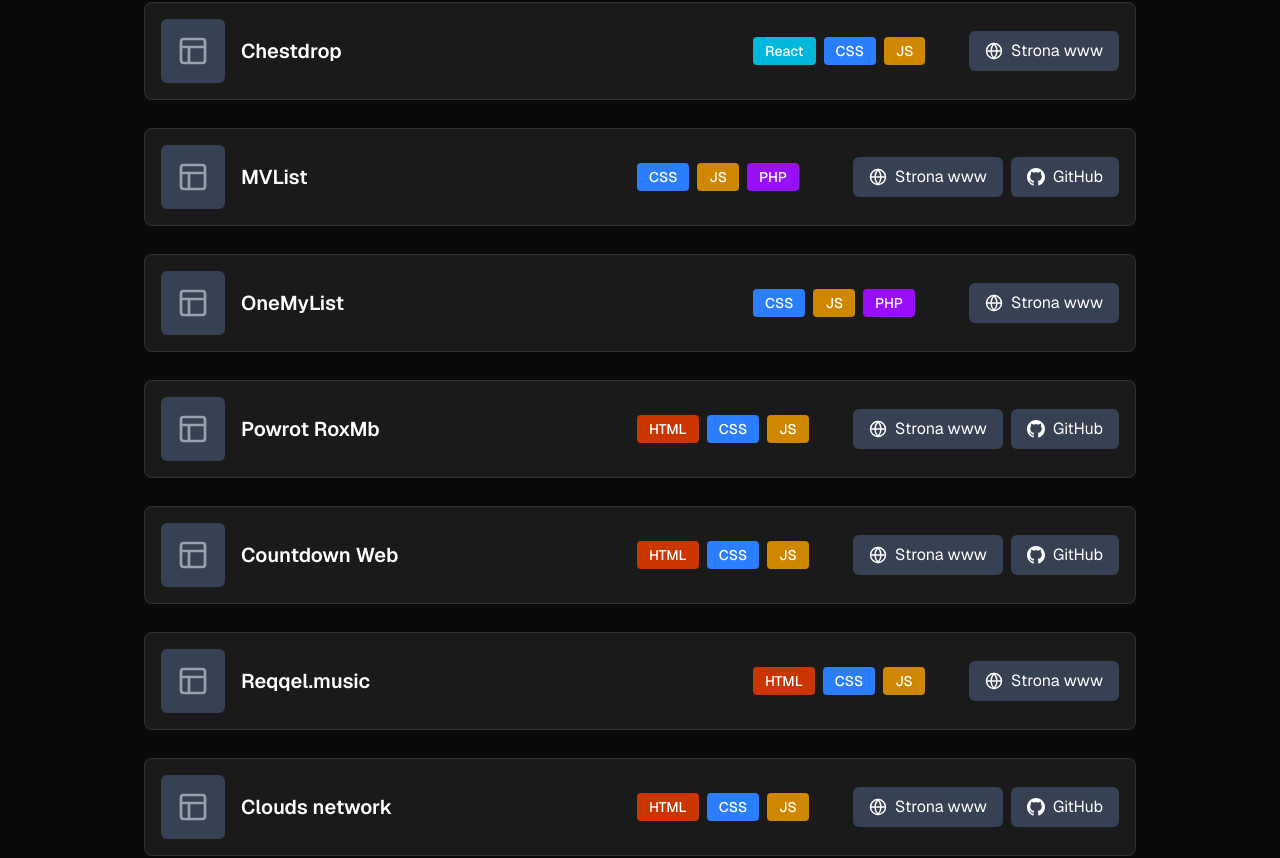
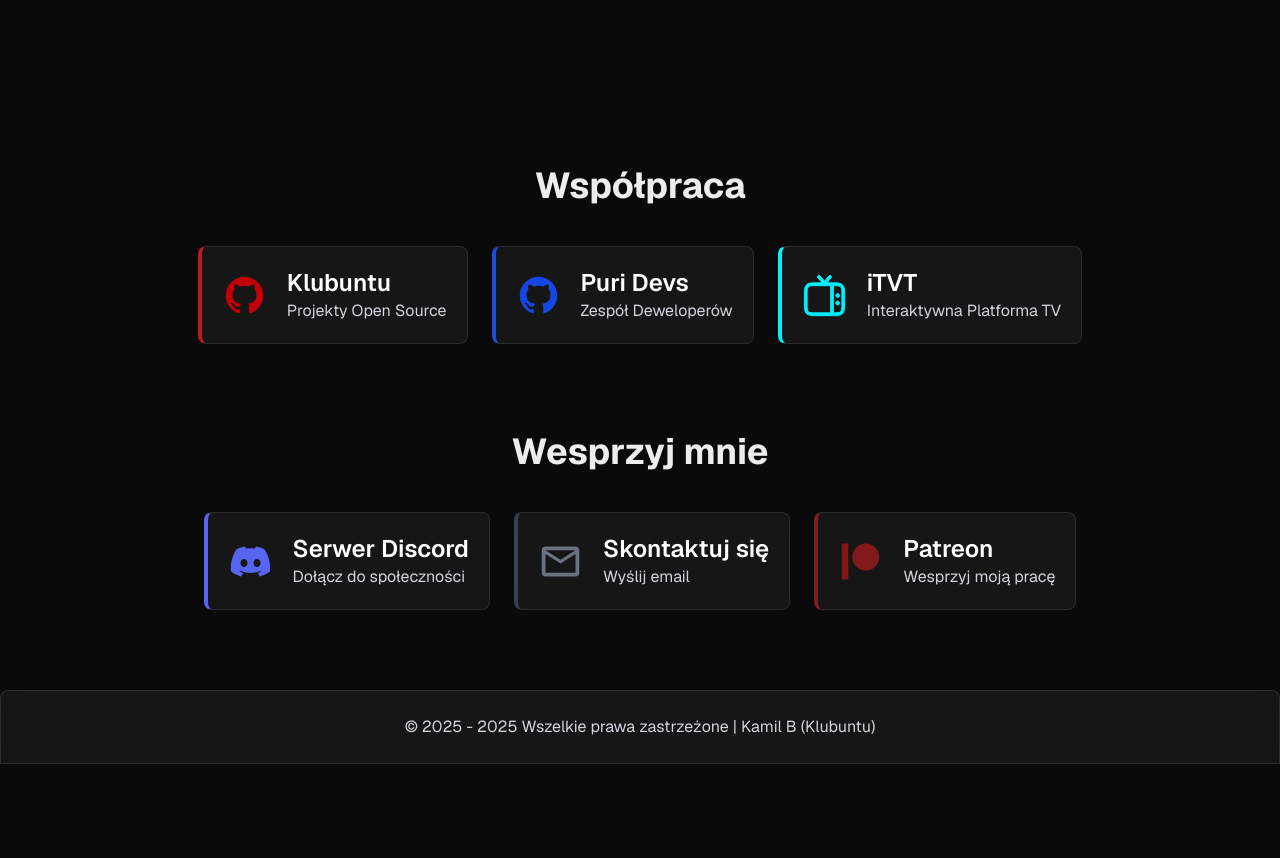
Before and after one commit to kbaraniak/kbdev, a Next.js app: page / in a window 1280 px wide. Shown: the part 1065-1923 px from the top of the page. After the commit the page ends 1829 px from the top, so only its background shows below. Built offline with nearby package versions, Linux system fonts and the light colour scheme.

Commit message:
Keep top 3 projects on homepage and add archive link

```diff
--- a/components/Hero/WebsitesFrontend.jsx
+++ b/components/Hero/WebsitesFrontend.jsx
@@ -1,9 +1,16 @@
 import ProjectCard from "../Projects/ProjectCard"
 import { ScrollReveal } from "../AnimationUtils"
 import { useLanguage } from "../../contexts/LanguageContext";
+import { useRouter } from "next/navigation";
 
 export default function WebsitesFrontend() {
-    const { t } = useLanguage();
+    const { t, language } = useLanguage();
+    const router = useRouter();
+
+    const handleArchive = () => {
+        const url = language === 'pl_PL' ? '/archive' : '/en/archive';
+        router.push(url);
+    };
 
     return (
         <section className="mt-8 grid gap-10 items-center" id="websites-frontend">
@@ -15,9 +22,9 @@ export default function WebsitesFrontend() {
 
             <div className="mt-3 w-full flex flex-col items-center gap-3">
                 <ProjectCard
-                    id="Odliczamydo.pl"
-                    website_url="https://odliczamydo.pl"
-                    stack={["html", "css", "js"]}
+                    id="Ba-Car"
+                    website_url="https://ba-car.pl"
+                    stack={["html", "css", "astro"]}
                 />
                 <ProjectCard
                     id="Klubuntu | Two Sides"
@@ -31,45 +38,16 @@ export default function WebsitesFrontend() {
                     source_url="https://github.com/orgs/OnerOS-Project/repositories"
                     stack={["html", "css", "js", "react"]}
                 />
-                <ProjectCard
-                    id="Chestdrop"
-                    website_url="https://chestdrop.online"
-                    stack={["react", "css", "js"]}
-                />
-                <ProjectCard
-                    id="MVList"
-                    website_url="https://archived-projects.kbdev.run/mvlist"
-                    source_url="https://github.com/klubuntu-backup1/mvlist"
-                    stack={["css", "js", "php"]}
-                />
-                <ProjectCard
-                    id="OneMyList"
-                    website_url="https://archived-projects.kbdev.run/one-my-list"
-                    stack={["css", "js", "php"]}
-                />
-                <ProjectCard
-                    id="Powrot RoxMb"
-                    website_url="https://archived-projects.kbdev.run/events/powrotroxmb"
-                    source_url="https://github.com/klubuntu-backup1/events-powrotroxmb"
-                    stack={["html", "css", "js"]}
-                />
-                <ProjectCard
-                    id="Countdown Web"
-                    website_url="https://archived-projects.kbdev.run/events/countdown"
-                    source_url="https://github.com/klubuntu-backup1/events-odometer"
-                    stack={["html", "css", "js"]}
-                />
-                <ProjectCard
-                    id="Reqqel.music"
-                    website_url="https://archived-projects.kbdev.run/orders/reqqel-music"
-                    stack={["html", "css", "js"]}
-                />
-                <ProjectCard
-                    id="Clouds network"
-                    website_url="https://archived-projects.kbdev.run/puri-devs/clouds-network"
-                    source_url="https://github.com/Puri-Devs/clouds-network-site"
-                    stack={["html", "css", "js"]}
-                />
+            </div>
+
+            <div className="text-center mt-6">
+                <button
+                    onClick={handleArchive}
+                    className="text-lg text-gray-400 hover:text-white transition-colors duration-200 cursor-pointer bg-none border-none"
+                    type="button"
+                >
+                    {t.projects.archiveLink}
+                </button>
             </div>
         </section>
     )
```
